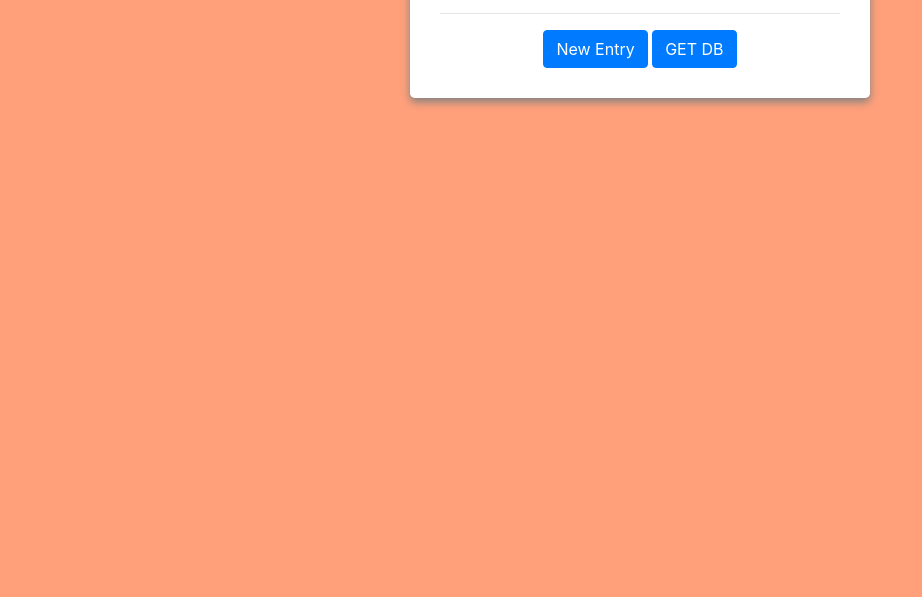
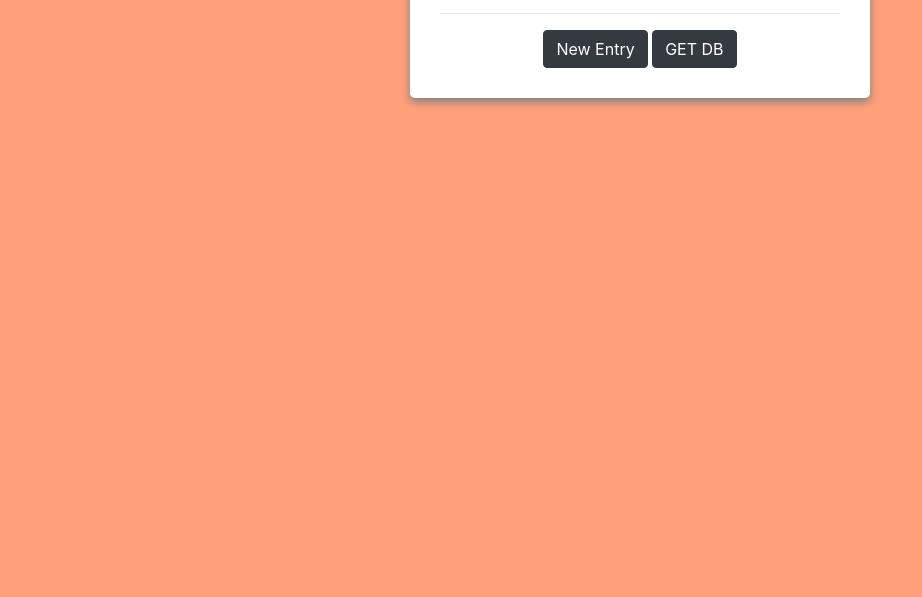
Before and after one commit to jlopgit/TheFoodie, a website: page TheFoodie.html in a window 1280 px wide. Shown: the part 203-800 px from the top of the page, without its empty margins (0-922 px from the left). Drawn offline with nearby package versions, Linux system fonts and the light colour scheme.

Commit message:
Add files via upload

```diff
--- a/TheFoodie.html
+++ b/TheFoodie.html
@@ -84,11 +84,11 @@
         <p>Tell me what you ate! I'd like to be able to try it!</p>
         <hr>
         <!-- Button trigger modal -->
-        <button class="btn btn-primary" data-toggle="modal" data-target="#newFoodEntry">
+        <button class="btn btn-dark" data-toggle="modal" data-target="#newFoodEntry">
           New Entry
         </button>
 
-        <button type = "submit" class = "btn btn-primary"  onclick="retrieveFood(); return false;">GET DB</button>
+        <button type = "submit" class = "btn btn-dark"  onclick="retrieveFood(); return false;">GET DB</button>
 
       </div>
     </div>
```
